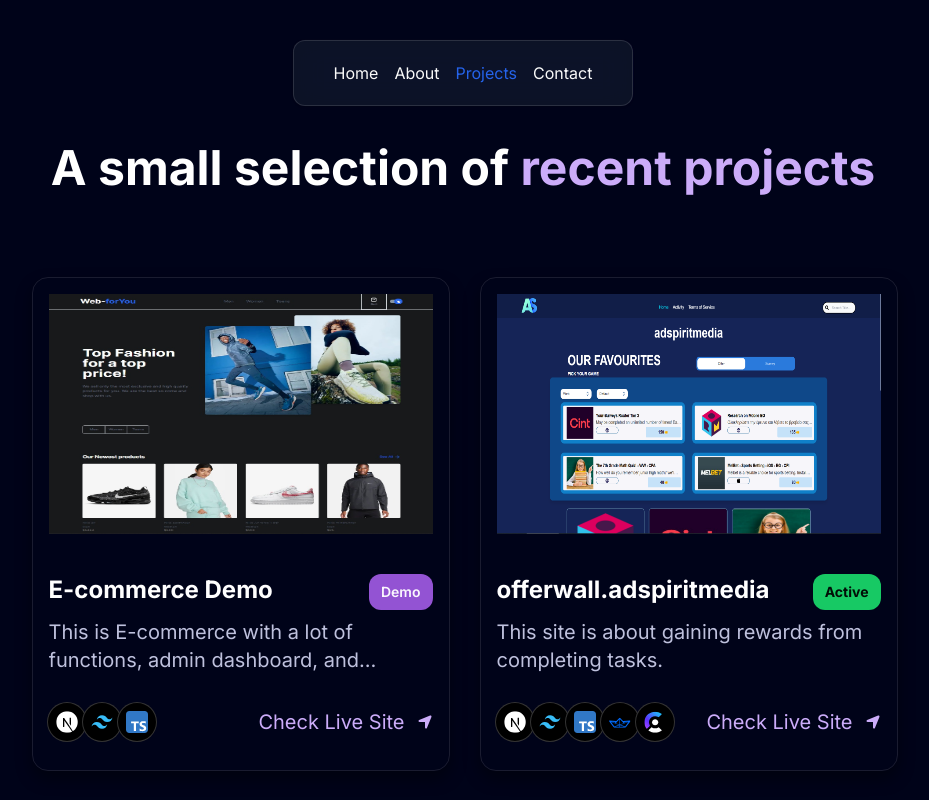
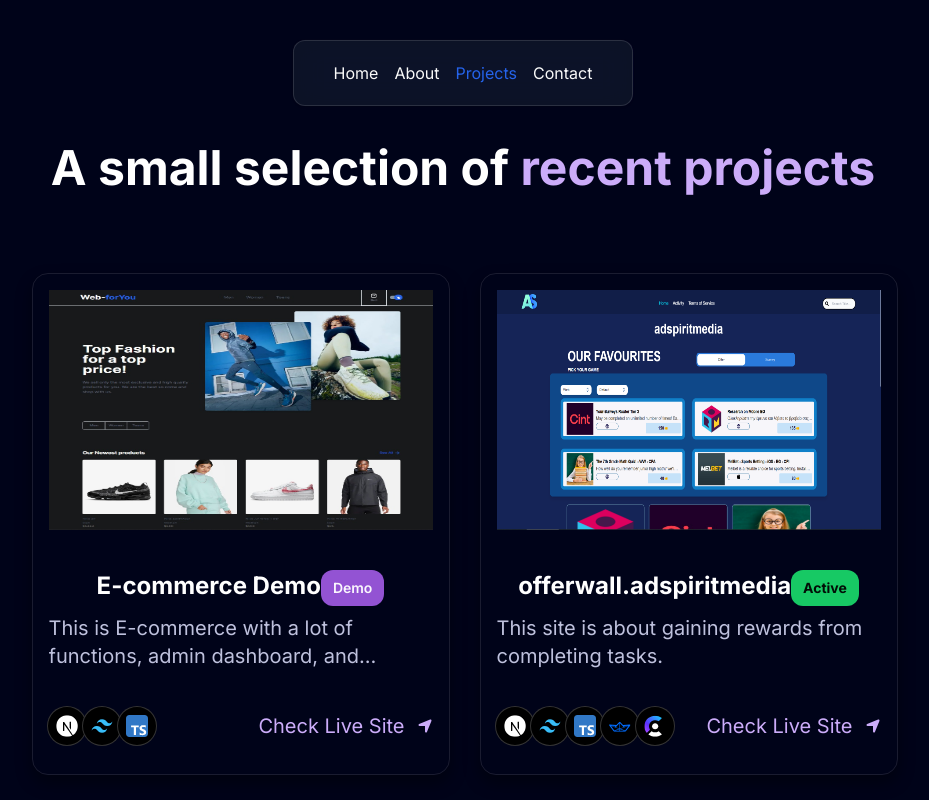
Before and after one commit to YoussefMassoud/lossless-code, a Next.js app: page /projects in a window 1280 px wide. Shown: the top 800 px of the page, without its empty margins (177-1106 px from the left). Built offline with nearby package versions, Linux system fonts and the light colour scheme.

Commit message:
Fix the react hydration error

```diff
--- a/components/RecentProjects.tsx
+++ b/components/RecentProjects.tsx
@@ -2,34 +2,45 @@
 "use client";
 
 import { FaLocationArrow } from "react-icons/fa6";
-
 import { projects } from "@/data";
 import { PinContainer } from "./ui/Pin";
+import { useEffect, useState } from "react";
 
 const RecentProjects = () => {
-  const getButtonColor = (status: String) => {
+  const [projectList, setProjectList] = useState(projects);
+
+  useEffect(() => {
+    // This is to simulate fetching data on the client side.
+    // Ensure your data fetching mechanism is consistent between server and client
+    setProjectList(projects);
+  }, []);
+
+  const getButtonColor = (status: string) => {
     if (status === "Active") {
-      return "bg-[#17C964]  text-[#020E07] py-2 px-3 rounded-xl text-sm";
+      return "bg-[#17C964] text-[#020E07] py-2 px-3 rounded-xl text-sm";
     } else if (status === "Demo") {
-      return "bg-[#9353D3] font-semibold  text-[#FAF7FD] py-2 px-3 rounded-xl text-sm";
+      return "bg-[#9353D3] font-semibold text-[#FAF7FD] py-2 px-3 rounded-xl text-sm";
     }
   };
 
   return (
     <div className="py-36">
-      <h1 className="heading text-white ">
+      <h1 className="heading text-white">
         A small selection of{" "}
         <span className="text-purple">recent projects</span>
       </h1>
       <div className="flex flex-wrap items-center justify-center p-4 gap-16 mt-10">
-        {projects.map((item) => (
-          <a
-            href={item.link}
-            target="_blank"
+        {projectList.map((item) => (
+          <div
             className="lg:min-h-[32.5rem] h-[25rem] flex items-center justify-center sm:w-96 w-[80vw]"
             key={item.id}
           >
             <PinContainer title={item.title} href={item.link}>
+              <a
+                href={item.link}
+                target="_blank"
+                className="sm:w-96 w-[80vw] flex flex-col items-center"
+              >
                 <div className="relative flex items-center justify-center sm:w-96 w-[80vw] overflow-hidden h-[20vh] lg:h-[30vh] mb-10">
                   <div
                     className="relative w-full h-full overflow-hidden lg:rounded-3xl"
@@ -44,8 +55,8 @@ const RecentProjects = () => {
                   />
                 </div>
 
-              <h1 className="flex justify-between font-bold  lg:text-2xl md:text-xl text-base line-clamp-1 text-white">
-                {item.title}{" "}
+                <h1 className="flex justify-between font-bold lg:text-2xl md:text-xl text-base line-clamp-1 text-white">
+                  {item.title}
                   <button
                     className={`py-2 px-3 rounded-xl text-sm ${getButtonColor(
                       item.status
@@ -64,6 +75,7 @@ const RecentProjects = () => {
                 >
                   {item.des}
                 </p>
+              </a>
 
               <div className="flex items-center justify-between mt-7 mb-3">
                 <div className="flex items-center">
@@ -88,7 +100,7 @@ const RecentProjects = () => {
                 </div>
               </div>
             </PinContainer>
-          </a>
+          </div>
         ))}
       </div>
     </div>
```
Also changed, not shown: compose.yaml (added, +14 -0 lines), 2 other files (tests, documents, lock files or other folders). Lines whose indentation alone changed are shown as unchanged.
